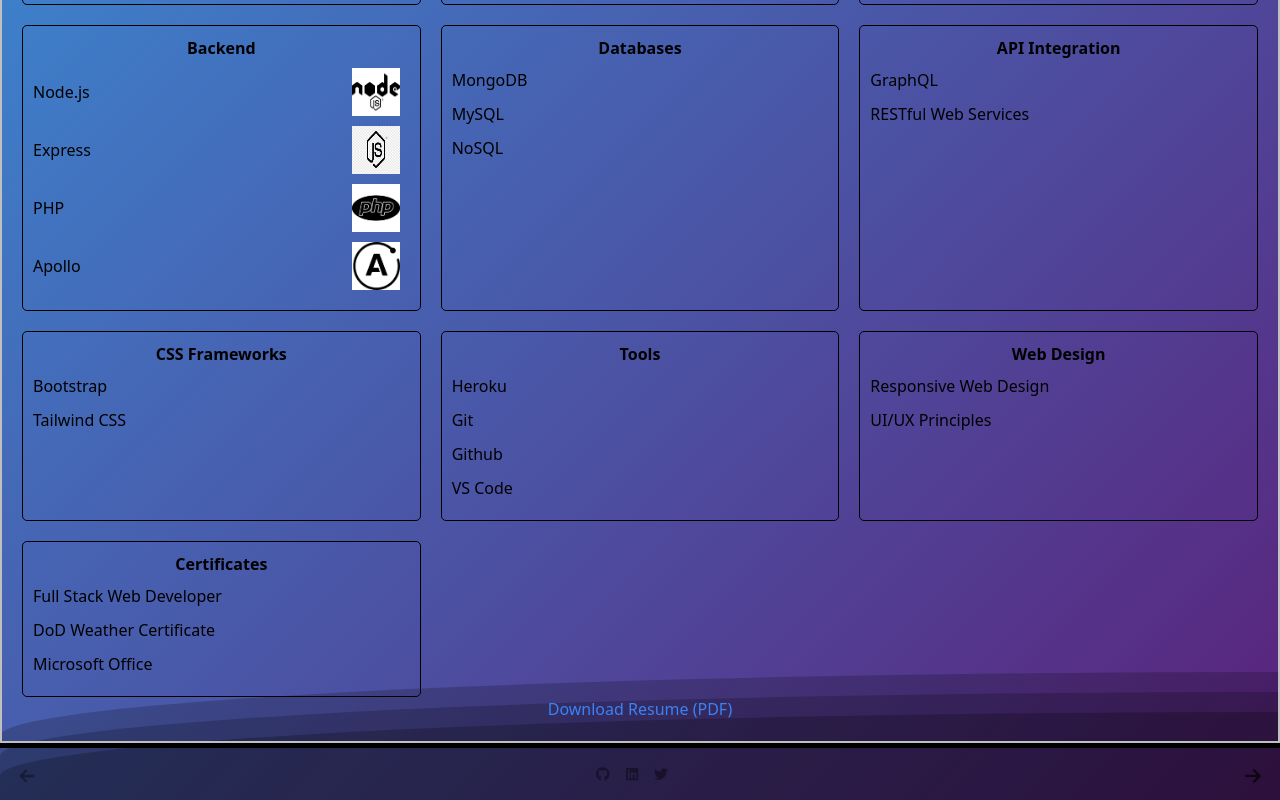
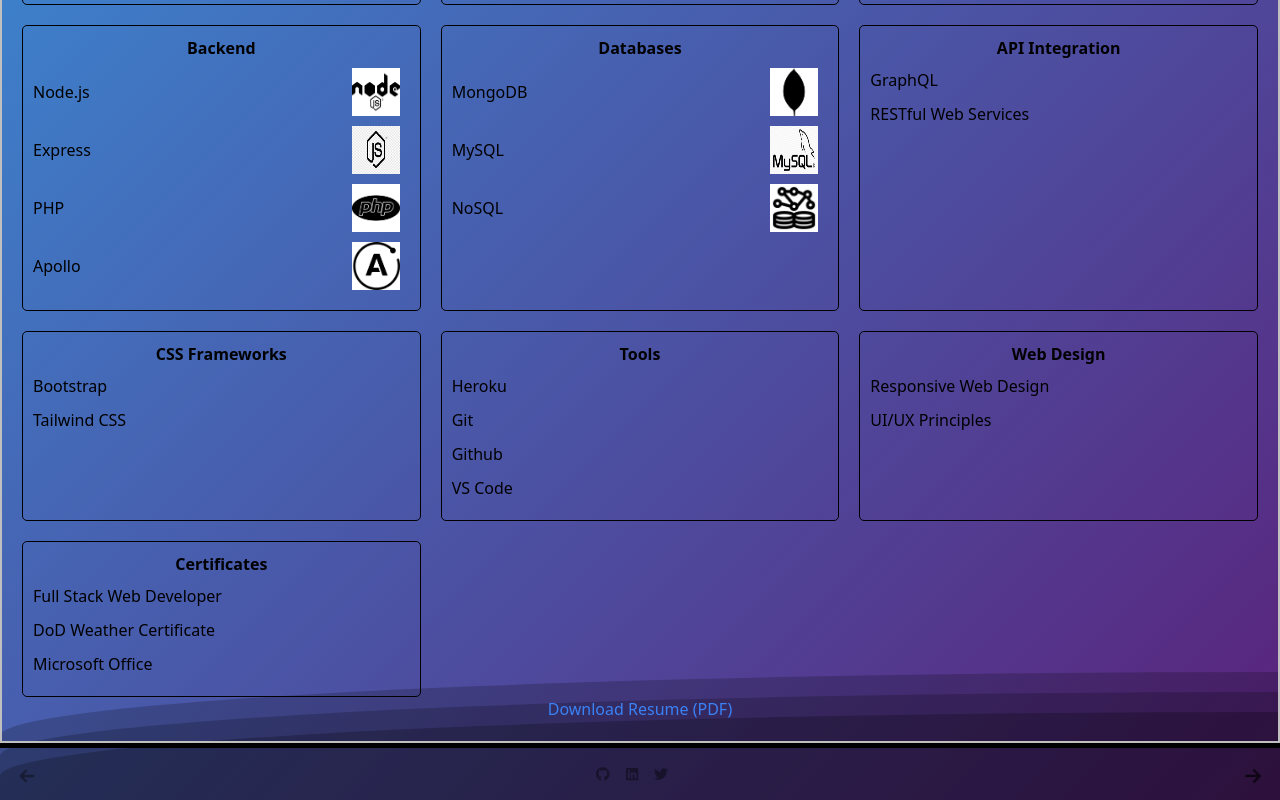
Before and after one commit to AveryNewhart/new-portfolio, a Vue app: page / in a window 1280 px wide. Both pictures are taken after a click on the link "Resume". Shown: the part 546-1346 px from the top of the page. Built offline with nearby package versions, Linux system fonts and the light colour scheme; a web font is replaced by a local one.

Commit message:
database section

```diff
--- a/src/components/Resume.vue
+++ b/src/components/Resume.vue
@@ -113,16 +113,22 @@
     <h2 class="text-center mb-2 font-bold">Databases</h2>
       <ul class="skills-list">
         <li class="skill">
-            <!-- <img src="/images/frontend-icon1.png" alt="Frontend Skill 1" class="w-12 h-12" /> -->
+          <div class="skill-item">
             <p>MongoDB</p>
+            <img src="/images/mongoicon.png" alt="Frontend Skill 1" class="w-12 h-12" />
+          </div>
         </li>
         <li class="skill">
-            <!-- <img src="/images/frontend-icon1.png" alt="Frontend Skill 1" class="w-12 h-12" /> -->
+          <div class="skill-item">
             <p>MySQL</p>
+            <img src="/images/mysqlicon.png" alt="Frontend Skill 1" class="w-12 h-12" />
+          </div>
         </li>
         <li class="skill">
-            <!-- <img src="/images/frontend-icon1.png" alt="Frontend Skill 1" class="w-12 h-12" /> -->
+          <div class="skill-item">
             <p>NoSQL</p>
+            <img src="/images/nosqlicon.png" alt="Frontend Skill 1" class="w-12 h-12" />
+          </div>
         </li>
       </ul>
     </div>
```
